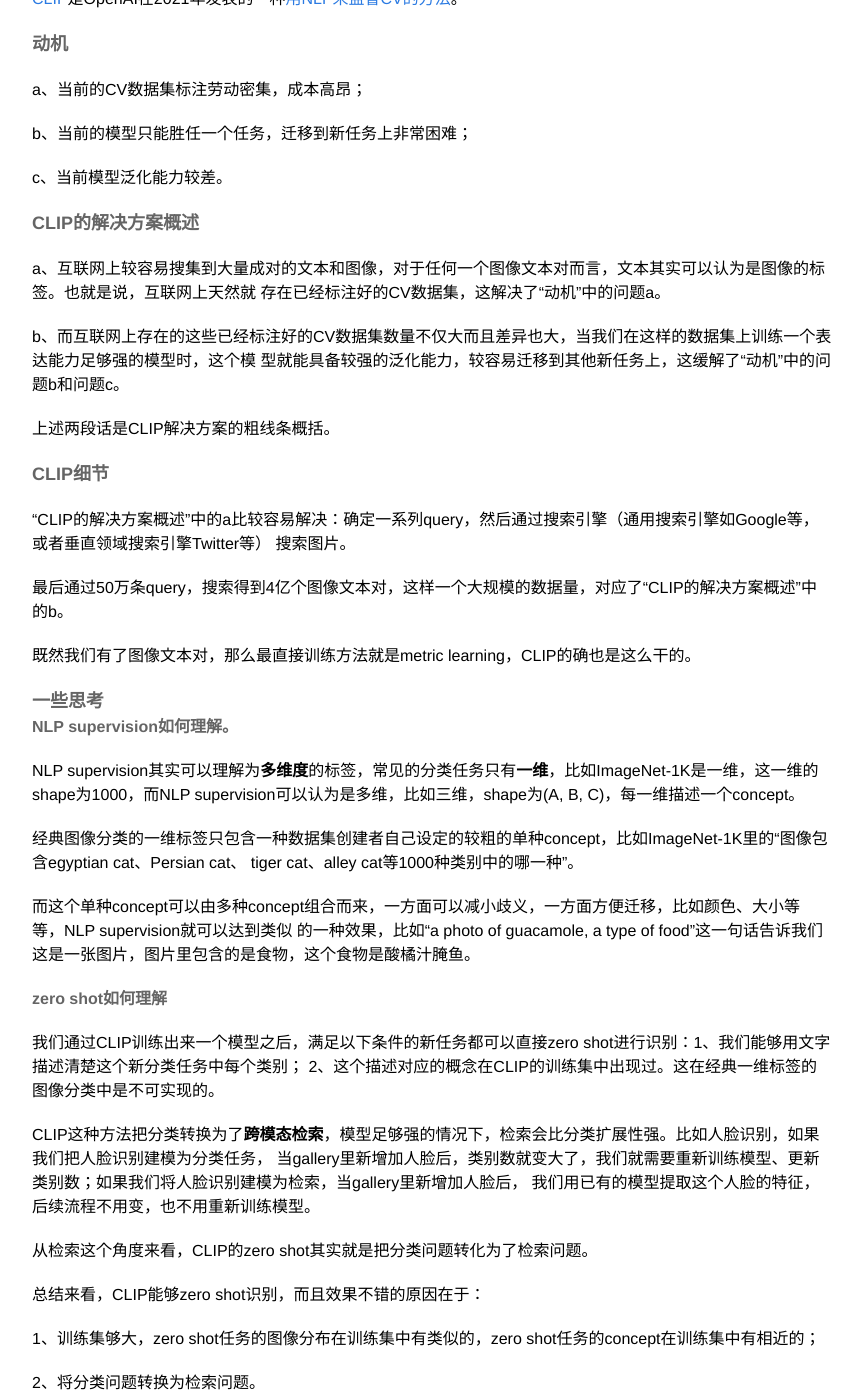
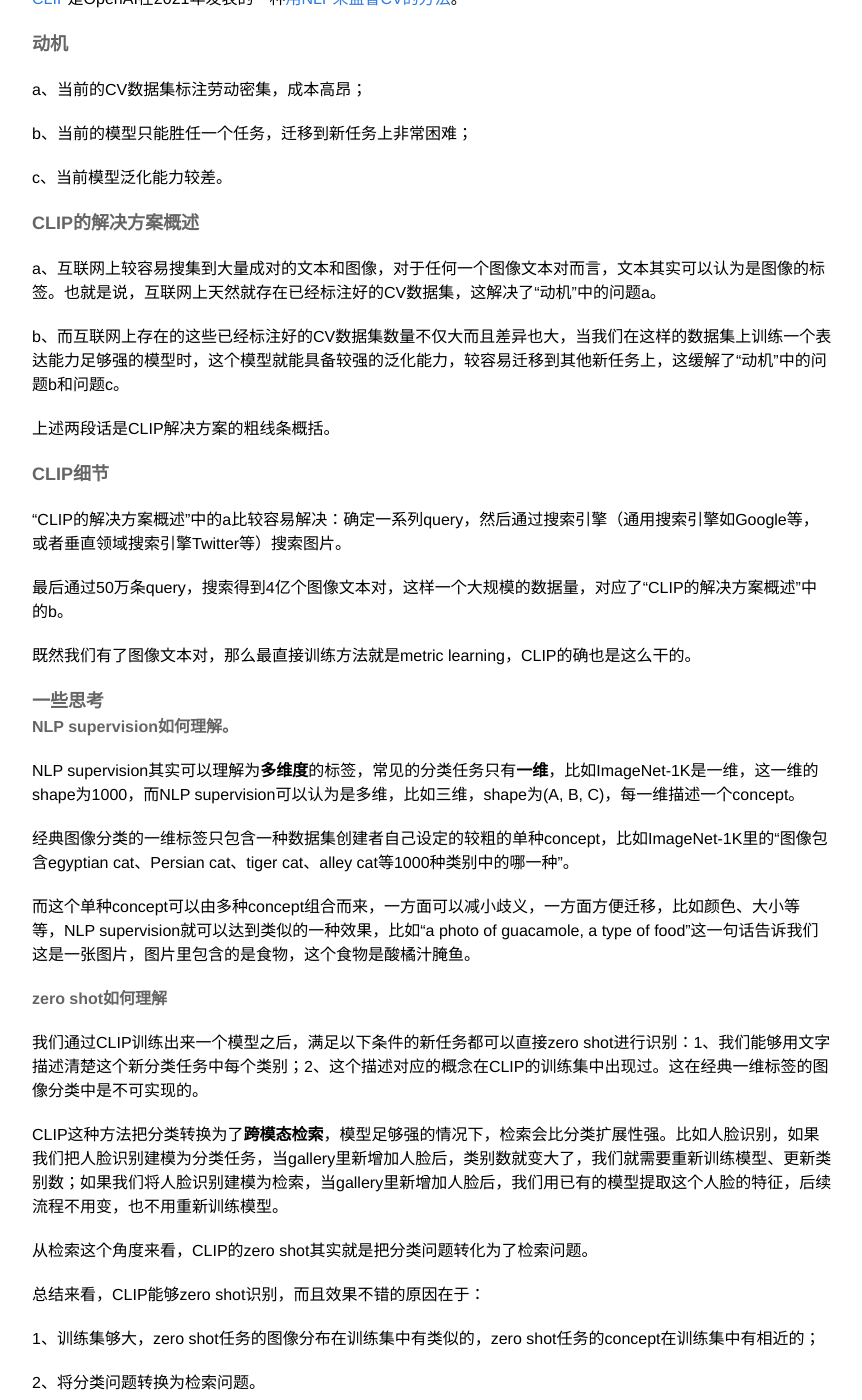
Before and after one commit to mileistone/mileistone.github.io, a Jekyll site: the page built from _posts/2021-01-14-thought-on-connecting-text-and-images.md, in a window 1280 px wide and 1400 px high, scrolled down 209 px. Shown: the whole window, without its empty margins (208-1070 px from the left). Built offline with Jekyll 4.4.1, drawn with Linux system fonts in a browser that asks for light colours; some of the changed text lies outside the part shown.

```diff
--- a/_posts/2021-01-14-thought-on-connecting-text-and-images.md
+++ b/_posts/2021-01-14-thought-on-connecting-text-and-images.md
@@ -19,18 +19,15 @@ c、当前模型泛化能力较差。
 
 ##### CLIP的解决方案概述
 
-a、互联网上较容易搜集到大量成对的文本和图像，对于任何一个图像文本对而言，文本其实可以认为是图像的标签。也就是说，互联网上天然就
-存在已经标注好的CV数据集，这解决了“动机”中的问题a。
+a、互联网上较容易搜集到大量成对的文本和图像，对于任何一个图像文本对而言，文本其实可以认为是图像的标签。也就是说，互联网上天然就存在已经标注好的CV数据集，这解决了“动机”中的问题a。
 
-b、而互联网上存在的这些已经标注好的CV数据集数量不仅大而且差异也大，当我们在这样的数据集上训练一个表达能力足够强的模型时，这个模
-型就能具备较强的泛化能力，较容易迁移到其他新任务上，这缓解了“动机”中的问题b和问题c。
+b、而互联网上存在的这些已经标注好的CV数据集数量不仅大而且差异也大，当我们在这样的数据集上训练一个表达能力足够强的模型时，这个模型就能具备较强的泛化能力，较容易迁移到其他新任务上，这缓解了“动机”中的问题b和问题c。
 
 上述两段话是CLIP解决方案的粗线条概括。
 
 ##### CLIP细节
 
-“CLIP的解决方案概述”中的a比较容易解决：确定一系列query，然后通过搜索引擎（通用搜索引擎如Google等，或者垂直领域搜索引擎Twitter等）
-搜索图片。
+“CLIP的解决方案概述”中的a比较容易解决：确定一系列query，然后通过搜索引擎（通用搜索引擎如Google等，或者垂直领域搜索引擎Twitter等）搜索图片。
 
 最后通过50万条query，搜索得到4亿个图像文本对，这样一个大规模的数据量，对应了“CLIP的解决方案概述”中的b。
 
@@ -40,23 +37,17 @@ b、而互联网上存在的这些已经标注好的CV数据集数量不仅大
 
 ###### NLP supervision如何理解。
 
-NLP supervision其实可以理解为**多维度**的标签，常见的分类任务只有**一维**，比如ImageNet-1K是一维，这一维的shape为1000，而NLP
-supervision可以认为是多维，比如三维，shape为(A, B, C)，每一维描述一个concept。
+NLP supervision其实可以理解为**多维度**的标签，常见的分类任务只有**一维**，比如ImageNet-1K是一维，这一维的shape为1000，而NLP supervision可以认为是多维，比如三维，shape为(A, B, C)，每一维描述一个concept。
 
-经典图像分类的一维标签只包含一种数据集创建者自己设定的较粗的单种concept，比如ImageNet-1K里的“图像包含egyptian cat、Persian cat、
-tiger cat、alley cat等1000种类别中的哪一种”。
+经典图像分类的一维标签只包含一种数据集创建者自己设定的较粗的单种concept，比如ImageNet-1K里的“图像包含egyptian cat、Persian cat、tiger cat、alley cat等1000种类别中的哪一种”。
 
-而这个单种concept可以由多种concept组合而来，一方面可以减小歧义，一方面方便迁移，比如颜色、大小等等，NLP supervision就可以达到类似
-的一种效果，比如“a photo of guacamole, a type of food”这一句话告诉我们这是一张图片，图片里包含的是食物，这个食物是酸橘汁腌鱼。
+而这个单种concept可以由多种concept组合而来，一方面可以减小歧义，一方面方便迁移，比如颜色、大小等等，NLP supervision就可以达到类似的一种效果，比如“a photo of guacamole, a type of food”这一句话告诉我们这是一张图片，图片里包含的是食物，这个食物是酸橘汁腌鱼。
 
 ###### zero shot如何理解
 
-我们通过CLIP训练出来一个模型之后，满足以下条件的新任务都可以直接zero shot进行识别：1、我们能够用文字描述清楚这个新分类任务中每个类别；
-2、这个描述对应的概念在CLIP的训练集中出现过。这在经典一维标签的图像分类中是不可实现的。
+我们通过CLIP训练出来一个模型之后，满足以下条件的新任务都可以直接zero shot进行识别：1、我们能够用文字描述清楚这个新分类任务中每个类别；2、这个描述对应的概念在CLIP的训练集中出现过。这在经典一维标签的图像分类中是不可实现的。
 
-CLIP这种方法把分类转换为了**跨模态检索**，模型足够强的情况下，检索会比分类扩展性强。比如人脸识别，如果我们把人脸识别建模为分类任务，
-当gallery里新增加人脸后，类别数就变大了，我们就需要重新训练模型、更新类别数；如果我们将人脸识别建模为检索，当gallery里新增加人脸后，
-我们用已有的模型提取这个人脸的特征，后续流程不用变，也不用重新训练模型。
+CLIP这种方法把分类转换为了**跨模态检索**，模型足够强的情况下，检索会比分类扩展性强。比如人脸识别，如果我们把人脸识别建模为分类任务，当gallery里新增加人脸后，类别数就变大了，我们就需要重新训练模型、更新类别数；如果我们将人脸识别建模为检索，当gallery里新增加人脸后，我们用已有的模型提取这个人脸的特征，后续流程不用变，也不用重新训练模型。
 
 从检索这个角度来看，CLIP的zero shot其实就是把分类问题转化为了检索问题。
 
@@ -69,9 +60,7 @@ CLIP这种方法把分类转换为了**跨模态检索**，模型足够强的情
 ###### concept的唬人之处
 CLIP这篇文章里提到通过NLP supervision能够让模型学到concept的概念，concept这个比较唬人，实际情况可能比我们想象的要差一些。
 
-OpenAI没放数据集，我们只知道有50万query，但是这些query是怎么样的我们不得而知，比如是很简单的描述还是较复杂的描述。如果只是简单的描述，
-比如“black cat”、“lecture room”之类，那NLP encoder学到的所谓concept可能比较低级，稍微比bag of words好一点，毕竟50万的量不是很大，
-query又简单。
+OpenAI没放数据集，我们只知道有50万query，但是这些query是怎么样的我们不得而知，比如是很简单的描述还是较复杂的描述。如果只是简单的描述，比如“black cat”、“lecture room”之类，那NLP encoder学到的所谓concept可能比较低级，稍微比bag of words好一点，毕竟50万的量不是很大，query又简单。
 
 我猜想情况可能近乎于如此，论据如下：
 
@@ -85,11 +74,8 @@ by almost 5%”。
 
 一个强大的方法不仅需要依赖强大的模型结构，还仰仗大规模的训练集。模型结构决定下限，数据集决定上限。CLIP这种方法的上限如何，query的数量和质量至关重要。
 
-如果图像文本对仅仅通过搜索的方式在互联网上获取，感觉文本不太可能复杂，这个会限制CLIP的上限。如果能找到一种获取大量图像文本对，而且文本还
-比较复杂，那么CLIP这种方法前景会非常不错。
+如果图像文本对仅仅通过搜索的方式在互联网上获取，感觉文本不太可能复杂，这个会限制CLIP的上限。如果能找到一种获取大量图像文本对，而且文本还比较复杂，那么CLIP这种方法前景会非常不错。
 
 ###### 算法科学家/工程师的阶层固化
 
-越来越多的前沿方向，要么需要大规模数据，要么需要大规模的GPU集群，无论哪一种，都是普通公司或者实验室承受不了的。我想如果后续一直这么发展下
-去，算法科学家/工程师是不是就会形成阶层固化，资本充沛公司/实验室的科学家/工程师的经验、成果、知识、技能会越来越强，对应者，越来越弱，就像
-现在中国和美国一样，贫富差距越来越大，单单靠天赋、努力想跨越阶层越来越难。
+越来越多的前沿方向，要么需要大规模数据，要么需要大规模的GPU集群，无论哪一种，都是普通公司或者实验室承受不了的。我想如果后续一直这么发展下去，算法科学家/工程师是不是就会形成阶层固化，资本充沛公司/实验室的科学家/工程师的经验、成果、知识、技能会越来越强，对应者，越来越弱，就像现在中国和美国一样，贫富差距越来越大，单单靠天赋、努力想跨越阶层越来越难。
```
